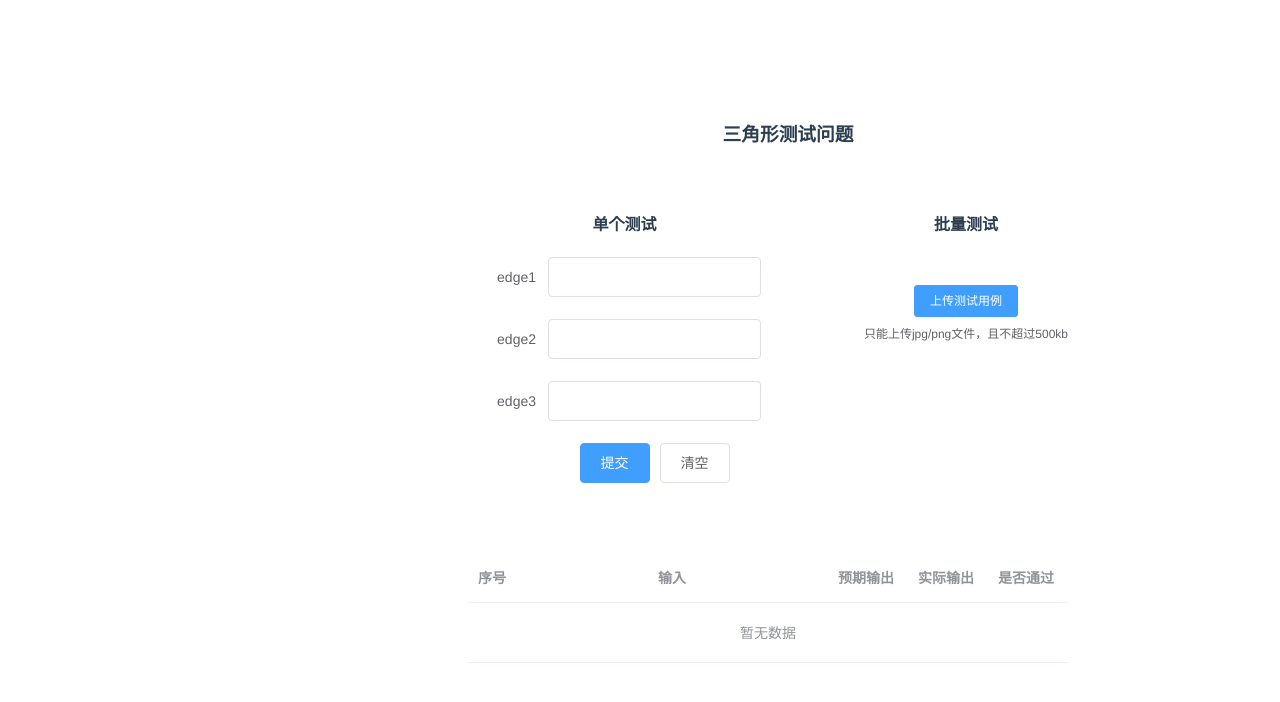
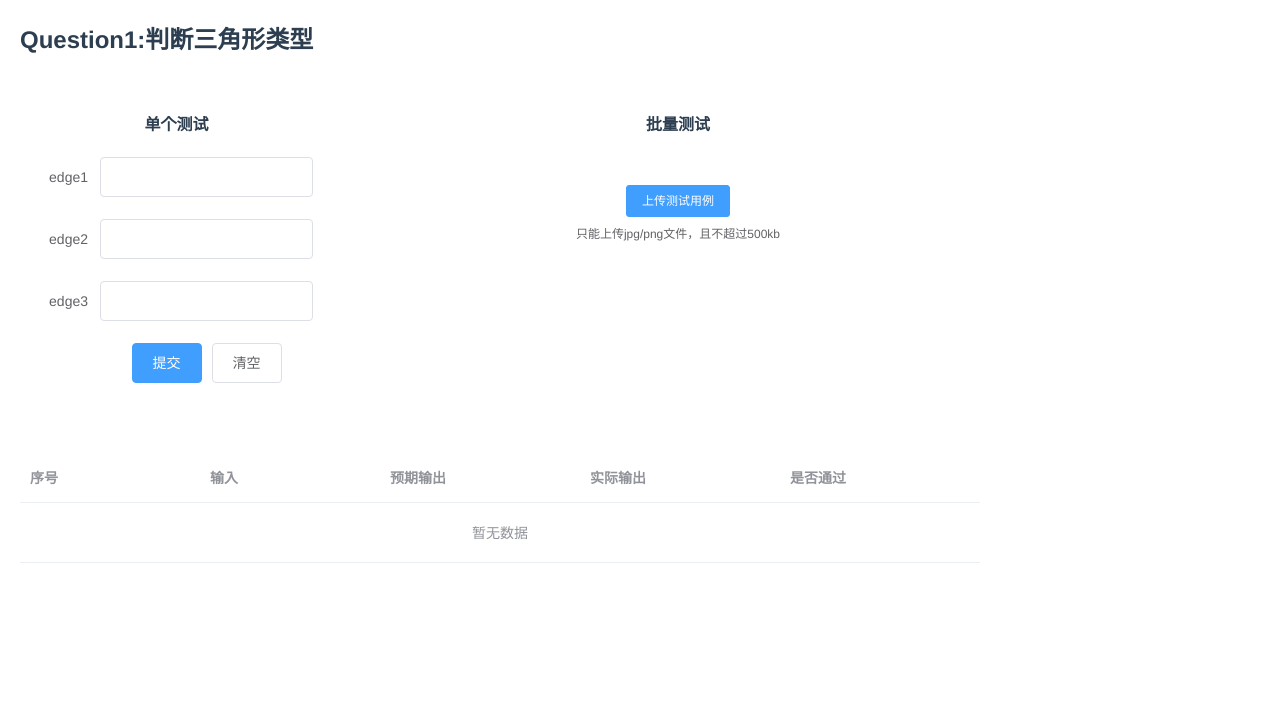
Before and after one commit to Ultrasty/SoftwareTesting, a Vue app: page /#/content in a window 1280 px wide. Shown: the top 702 px of the page. Built offline with nearby package versions, Linux system fonts and the light colour scheme.

Commit message:
fix layout

```diff
--- a/src/components/main.vue
+++ b/src/components/main.vue
@@ -13,7 +13,7 @@
         <span>XP 极限测试平台</span>
       </el-header>
       <el-container style="height: 92%; border: 0px solid #eee">
-        <el-aside width="250px" style="background-color: #3c3f41; min-height: 100%; height: auto;" class="side-bar">
+        <el-aside width="15%" style="background-color: #3c3f41; min-height: 100%; height: auto;" class="side-bar">
           <div>
             <el-scrollbar style="height: 100%; ">
               <el-menu background-color="#3c3f41" active-text-color="#5fc0f7" :default-openeds="['1','2']"
--- a/src/components/question/question1.vue
+++ b/src/components/question/question1.vue
@@ -2,7 +2,7 @@
 
  <div class='container'>
    <el-container>
-    <el-header class='header'> <h3>三角形测试问题</h3></el-header>
+    <el-header class='header'> <h1>Question1:判断三角形类型</h1></el-header>
     <el-footer>
       <div class="single">
         <h4>单个测试</h4>
@@ -105,15 +105,12 @@ export default {
 
 <style scoped>
 .container{
-  margin-top: 100px;
-  position: absolute;
-  left: 60%;
-  transform: translate(-50%, 0); /*元素向上向左移动元素高宽的50%，使元素中心在正中*/
+  width: 1000px;
 }
 .header{
-  margin-left: 40px;
+
   margin-bottom: 30px;
-  text-align: center;
+  text-align: left;
 }
 .single{
   margin-bottom: 50px;
@@ -125,6 +122,7 @@ export default {
   margin-bottom: 100px;
   display: inline;
   float: right;
+  padding-right: 200px;
 }
 .upload-demo {
   margin-top: 50px;
```
